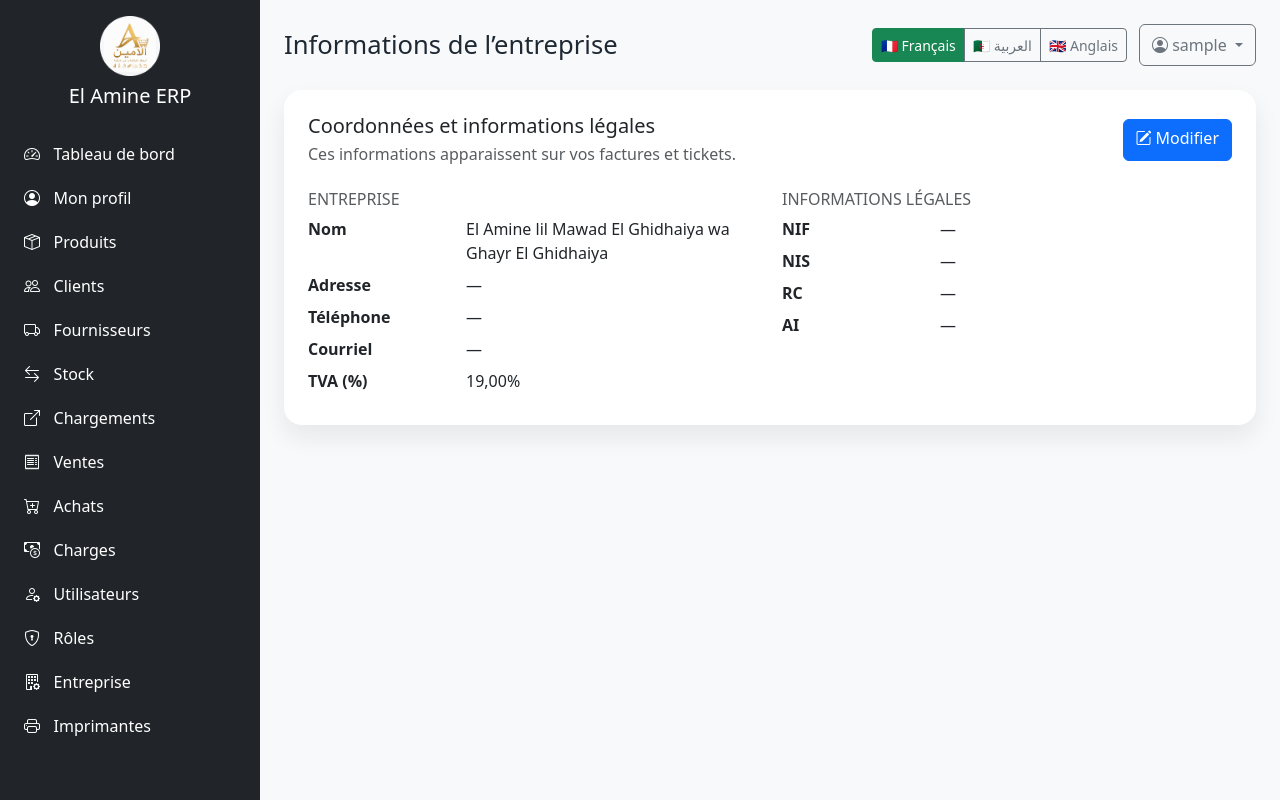
After one commit to YoucefTahir-dev/appAlimGen, a Django app: page /core/company/ in a window 1280 px wide. The commit adds this page. Run offline with Django 4.2, Linux system fonts and the light colour scheme; the visitor is signed in with stand-in values (Sample User, id 1); data comes from the database, SQL or seed files in the repository; parts of the project's set-up code (start-up, migrations or seed data) failed here and were passed over.

Commit message:
feat: add editable company invoice settings

```diff
--- a/apps/commerce/templates/commerce/sale_invoice_preview.html
+++ b/apps/commerce/templates/commerce/sale_invoice_preview.html
@@ -112,7 +112,7 @@
         <div class="col-md-5">
             <div class="totals-card">
                 <div class="d-flex justify-content-between p-2 border-bottom"><span>{% trans "Total" %} HT</span><strong>{{ total_ht|floatformat:2 }} DZD</strong></div>
-                <div class="d-flex justify-content-between p-2 border-bottom"><span>{% trans "TVA" %}</span><strong>{{ tax_amount|floatformat:2 }} DZD</strong></div>
+                <div class="d-flex justify-content-between p-2 border-bottom"><span>{% trans "TVA" %} ({{ tax_rate|floatformat:2 }}%)</span><strong>{{ tax_amount|floatformat:2 }} DZD</strong></div>
                 <div class="d-flex justify-content-between p-2 border-bottom"><span>{% trans "Remise" %}</span><strong>{{ sale.discount|floatformat:2 }} DZD</strong></div>
                 <div class="d-flex justify-content-between p-3 total-final"><span>Net à payer</span><strong>{{ total_ttc|floatformat:2 }} DZD</strong></div>
             </div>
--- a/apps/commerce/templates/commerce/sale_ticket.html
+++ b/apps/commerce/templates/commerce/sale_ticket.html
@@ -220,7 +220,7 @@
 
     <section>
         <div class="row"><span>{% trans "Total" %} HT</span><span>{{ total_ht|floatformat:2 }} DZD</span></div>
-        <div class="row"><span>{% trans "TVA" %}</span><span>{{ tax_amount|floatformat:2 }} DZD</span></div>
+        <div class="row"><span>{% trans "TVA" %} ({{ tax_rate|floatformat:2 }}%)</span><span>{{ tax_amount|floatformat:2 }} DZD</span></div>
         <div class="row"><span>{% trans "Remise" %}</span><span>{{ discount|floatformat:2 }} DZD</span></div>
         <div class="row total"><span>{% trans "Total" %} TTC</span><span>{{ total_ttc|floatformat:2 }} DZD</span></div>
         <div class="row"><span>{% trans "Paiement" %}</span><span>{{ sale.get_payment_type_display }}</span></div>
--- a/apps/commerce/utils.py
+++ b/apps/commerce/utils.py
@@ -324,7 +324,7 @@ def generate_invoice_pdf(response, sale):
     totals_table = Table(
         [
             ['Total HT', money(context['total_ht'])],
-            ['TVA', money(context['tax_amount'])],
+            [f"TVA ({context['tax_rate']:.2f}%)", money(context['tax_amount'])],
             ['Remise', money(sale.discount)],
             ['Net à payer', money(context['total_ttc'])],
         ],
--- a/apps/core/forms.py
+++ b/apps/core/forms.py
@@ -2,6 +2,8 @@ from django import forms
 from django.contrib.auth import get_user_model
 from django.db.models import Q
 from django.utils.translation import gettext_lazy as _
+
+from .models import CompanySettings
 
 
 PERIOD_CHOICES = [
@@ -12,6 +14,29 @@ PERIOD_CHOICES = [
     ("year", _("Cette année")),
     ("custom", _("Période personnalisée")),
 ]
+
+
+class CompanySettingsForm(forms.ModelForm):
+    class Meta:
+        model = CompanySettings
+        fields = (
+            'company_name', 'address', 'phone', 'email', 'tax_number', 'nis',
+            'rc_number', 'article_number', 'tax_rate', 'logo',
+        )
+        widgets = {
+            'company_name': forms.TextInput(attrs={'class': 'form-control'}),
+            'address': forms.TextInput(attrs={'class': 'form-control'}),
+            'phone': forms.TextInput(attrs={'class': 'form-control'}),
+            'email': forms.EmailInput(attrs={'class': 'form-control'}),
+            'tax_number': forms.TextInput(attrs={'class': 'form-control'}),
+            'nis': forms.TextInput(attrs={'class': 'form-control'}),
+            'rc_number': forms.TextInput(attrs={'class': 'form-control'}),
+            'article_number': forms.TextInput(attrs={'class': 'form-control'}),
+            'tax_rate': forms.NumberInput(attrs={
+                'class': 'form-control', 'min': '0', 'max': '100', 'step': '0.01',
+            }),
+            'logo': forms.ClearableFileInput(attrs={'class': 'form-control'}),
+        }
 
 
 class DashboardPeriodForm(forms.Form):
--- /dev/null
+++ b/apps/core/templates/core/company_settings.html
@@ -0,0 +1,44 @@
+{% extends 'base/base.html' %}
+{% load i18n access_tags %}
+
+{% block title %}{% trans "Informations de l’entreprise" %}{% endblock %}
+{% block page_title %}{% trans "Informations de l’entreprise" %}{% endblock %}
+
+{% block content %}
+{% has_access 'core.change_companysettings' as can_change_company_settings %}
+<div class="card card-dashboard bg-white p-4">
+    <div class="d-flex flex-wrap justify-content-between align-items-center gap-3 mb-4">
+        <div>
+            <h2 class="h5 mb-1">{% trans "Coordonnées et informations légales" %}</h2>
+            <p class="text-muted mb-0">{% trans "Ces informations apparaissent sur vos factures et tickets." %}</p>
+        </div>
+        {% if can_change_company_settings %}
+            <a class="btn btn-primary" href="{% url 'company_settings_update' %}">
+                <i class="bi bi-pencil-square me-1"></i>{% trans "Modifier" %}
+            </a>
+        {% endif %}
+    </div>
+
+    <div class="row g-4">
+        <div class="col-12 col-lg-6">
+            <h3 class="h6 text-uppercase text-muted">{% trans "Entreprise" %}</h3>
+            <dl class="row mb-0">
+                <dt class="col-sm-4">{% trans "Nom" %}</dt><dd class="col-sm-8">{{ company.company_name|default:"—" }}</dd>
+                <dt class="col-sm-4">{% trans "Adresse" %}</dt><dd class="col-sm-8">{{ company.address|default:"—" }}</dd>
+                <dt class="col-sm-4">{% trans "Téléphone" %}</dt><dd class="col-sm-8">{{ company.phone|default:"—" }}</dd>
+                <dt class="col-sm-4">{% trans "Email" %}</dt><dd class="col-sm-8">{{ company.email|default:"—" }}</dd>
+                <dt class="col-sm-4">{% trans "TVA (%)" %}</dt><dd class="col-sm-8">{{ company.tax_rate|floatformat:2 }}%</dd>
+            </dl>
+        </div>
+        <div class="col-12 col-lg-6">
+            <h3 class="h6 text-uppercase text-muted">{% trans "Informations légales" %}</h3>
+            <dl class="row mb-0">
+                <dt class="col-sm-4">NIF</dt><dd class="col-sm-8">{{ company.tax_number|default:"—" }}</dd>
+                <dt class="col-sm-4">NIS</dt><dd class="col-sm-8">{{ company.nis|default:"—" }}</dd>
+                <dt class="col-sm-4">RC</dt><dd class="col-sm-8">{{ company.rc_number|default:"—" }}</dd>
+                <dt class="col-sm-4">AI</dt><dd class="col-sm-8">{{ company.article_number|default:"—" }}</dd>
+            </dl>
+        </div>
+    </div>
+</div>
+{% endblock %}
--- a/apps/core/urls.py
+++ b/apps/core/urls.py
@@ -1,8 +1,16 @@
 from django.urls import path
-from .views import dashboard, dashboard_export_excel, dashboard_export_pdf
+from .views import (
+    company_settings,
+    company_settings_update,
+    dashboard,
+    dashboard_export_excel,
+    dashboard_export_pdf,
+)
 
 urlpatterns = [
     path('', dashboard, name='dashboard'),
     path('dashboard/export/excel/', dashboard_export_excel, name='dashboard_export_excel'),
     path('dashboard/export/pdf/', dashboard_export_pdf, name='dashboard_export_pdf'),
+    path('company/', company_settings, name='company_settings'),
+    path('company/edit/', company_settings_update, name='company_settings_update'),
 ]
--- a/apps/core/views.py
+++ b/apps/core/views.py
@@ -1,9 +1,10 @@
 import io
 
 import openpyxl
+from django.contrib import messages
 from django.db import DatabaseError, connection
 from django.http import HttpResponse, JsonResponse
-from django.shortcuts import render
+from django.shortcuts import redirect, render
 from django.utils.translation import gettext as _
 from openpyxl.chart import LineChart as ExcelLineChart
 from openpyxl.chart import PieChart as ExcelPieChart
@@ -16,9 +17,11 @@ from reportlab.lib.pagesizes import A4
 from reportlab.lib.styles import getSampleStyleSheet
 from reportlab.platypus import Paragraph, SimpleDocTemplate, Spacer, Table, TableStyle
 
-from apps.accounts.permissions import seller_required
+from apps.accounts.permissions import permission_required, seller_required
 from .dashboard import DashboardPeriodError, dashboard_context
 from .export_security import excel_safe_text, pdf_safe_text
+from .forms import CompanySettingsForm
+from .models import CompanySettings
 
 
 def health(request):
@@ -38,6 +41,29 @@ def readiness(request):
         response = JsonResponse({'status': 'ready'})
     response['Cache-Control'] = 'no-store'
     return response
+
+
+def get_company_settings():
+    company = CompanySettings.objects.order_by('pk').first()
+    return company or CompanySettings.objects.create()
+
+
+@permission_required('core.view_companysettings')
+def company_settings(request):
+    return render(request, 'core/company_settings.html', {
+        'company': get_company_settings(),
+    })
+
+
+@permission_required('core.change_companysettings')
+def company_settings_update(request):
+    company = get_company_settings()
+    form = CompanySettingsForm(request.POST or None, request.FILES or None, instance=company)
+    if request.method == 'POST' and form.is_valid():
+        form.save()
+        messages.success(request, _('Informations de l’entreprise mises à jour.'))
+        return redirect('company_settings')
+    return render(request, 'core/company_settings_form.html', {'form': form})
 
 
 def money(value):
--- a/templates/base/base.html
+++ b/templates/base/base.html
@@ -26,6 +26,7 @@
     {% has_access 'expenses.view_expense' as can_view_expenses %}
     {% has_access 'accounts.view_user' as can_view_users %}
     {% has_access 'auth.view_group' as can_view_roles %}
+    {% has_access 'core.view_companysettings' as can_view_company_settings %}
     {% has_access 'printing.view_printerprofile' as can_view_printers %}
     <nav class="sidebar offcanvas-lg {% if LANGUAGE_BIDI %}offcanvas-end{% else %}offcanvas-start{% endif %} bg-dark text-white" tabindex="-1" id="appSidebar" aria-labelledby="appSidebarLabel">
         <div class="sidebar-header offcanvas-header d-lg-block p-3 text-center">
@@ -53,6 +54,7 @@
                 {% if can_view_expenses %}<li class="nav-item"><a class="nav-link text-white" data-sidebar-link href="{% url 'expense_list' %}"><i class="bi bi-cash-coin me-2"></i> {% trans "Charges" %}</a></li>{% endif %}
                 {% if can_view_users %}<li class="nav-item"><a class="nav-link text-white" data-sidebar-link href="{% url 'user_list' %}"><i class="bi bi-person-gear me-2"></i> {% trans "Utilisateurs" %}</a></li>{% endif %}
                 {% if can_view_roles %}<li class="nav-item"><a class="nav-link text-white" data-sidebar-link href="{% url 'role_list' %}"><i class="bi bi-shield-lock me-2"></i> {% trans "Rôles" %}</a></li>{% endif %}
+                {% if can_view_company_settings %}<li class="nav-item"><a class="nav-link text-white" data-sidebar-link href="{% url 'company_settings' %}"><i class="bi bi-building-gear me-2"></i> {% trans "Entreprise" %}</a></li>{% endif %}
                 {% if can_view_printers %}<li class="nav-item"><a class="nav-link text-white" data-sidebar-link href="{% url 'printer_list' %}"><i class="bi bi-printer me-2"></i> {% trans "Imprimantes" %}</a></li>{% endif %}
             </ul>
         </div>
```
Also changed, not shown: apps/commerce/tests/test_commerce.py (+2 -1 lines), apps/core/templates/core/company_settings_form.html (added, +41 -0 lines), apps/core/tests/test_company_settings.py (added, +78 -0 lines).
